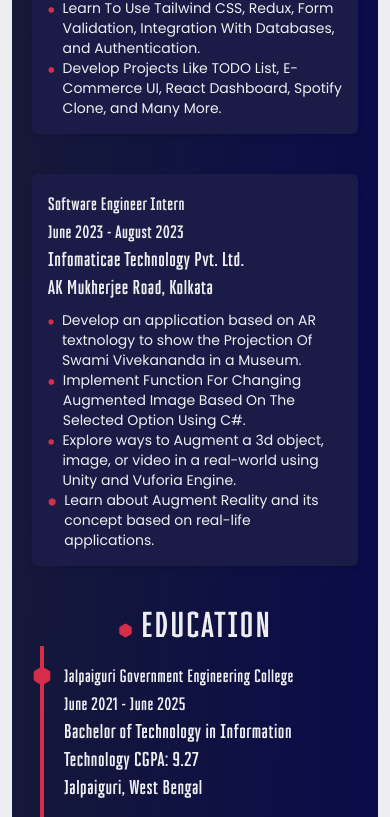
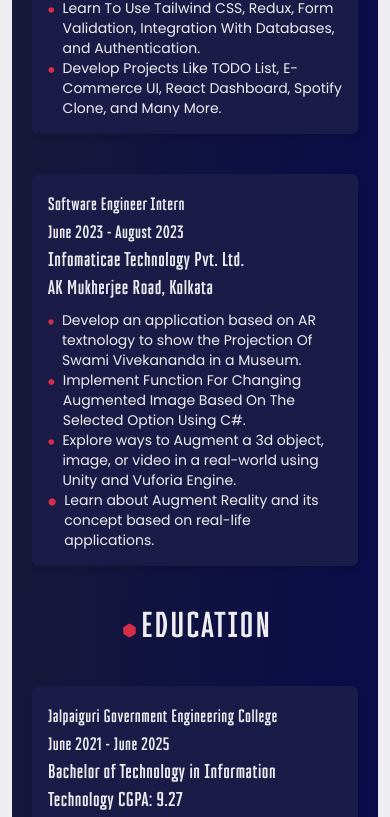
Before and after one commit to psykat1116/Portfolio, a Next.js app: page / in a window 390 px wide. Shown: the part 1154-1971 px from the top of the page. Built offline with nearby package versions, Linux system fonts and the light colour scheme.

Commit message:
Update Animation

```diff
--- a/components/Achievement/AchievementCard.tsx
+++ b/components/Achievement/AchievementCard.tsx
@@ -1,11 +1,30 @@
 import Link from "next/link";
 import { FiArrowUpRight } from "react-icons/fi";
 import { useMediaQuery } from "usehooks-ts";
+import { motion } from "framer-motion";
 
 interface AchievementCardInterface {
   link: string;
   title: string;
 }
+
+const offscreen = {
+  translateY: 200,
+  opacity: 0,
+  transition: {
+    duration: 0.5,
+    ease: [0.37, 0, 0.63, 1],
+  },
+};
+
+const onscreen = {
+  translateY: 0,
+  opacity: 1,
+  transition: {
+    duration: 0.7,
+    ease: [0, 0.55, 0.45, 1],
+  },
+};
 
 const AchievementCard: React.FC<AchievementCardInterface> = ({
   link,
@@ -13,6 +32,11 @@ const AchievementCard: React.FC<AchievementCardInterface> = ({
 }) => {
   const isMedium = useMediaQuery("(max-width: 768px)");
   return (
+    <motion.div
+      initial={offscreen}
+      whileInView={onscreen}
+      viewport={{ once: true }}
+    >
       <Link
         href={link}
         target="_blank"
@@ -24,6 +48,7 @@ const AchievementCard: React.FC<AchievementCardInterface> = ({
           className="ml-1 transition-all group-hover:translate-x-0.5 group-hover:-translate-y-0.5"
         />
       </Link>
+    </motion.div>
   );
 };
 
--- a/components/Education/Education.tsx
+++ b/components/Education/Education.tsx
@@ -15,7 +15,7 @@ const Education = () => {
       >
         <Text text="Education" size={15} />
       </div>
-      <div className="relative w-full flex flex-col gap-5 items-start pt-4 before:absolute before:content-[''] before:h-full before:w-1 before:top-0 before:left-2 before:bg-redcolor">
+      <div className="relative w-full flex flex-col gap-5 items-start mt-10">
         {EducationData.map((exp: EducationDataType) => (
           <EducationCard {...exp} key={exp.time} />
         ))}
--- a/components/Education/EducationCard.tsx
+++ b/components/Education/EducationCard.tsx
@@ -1,5 +1,5 @@
 import Link from "next/link";
-import { TbHexagonFilled } from "react-icons/tb";
+import { motion } from "framer-motion";
 
 interface EducationCardProps {
   institute: string;
@@ -10,6 +10,24 @@ interface EducationCardProps {
   locationLink: string;
 }
 
+const offscreen = {
+  translateY: "50%",
+  opacity: 0,
+  transition: {
+    duration: 0.5,
+    ease: [0.37, 0, 0.63, 1],
+  },
+};
+
+const onscreen = {
+  translateY: 0,
+  opacity: 1,
+  transition: {
+    duration: 0.7,
+    ease: [0, 0.55, 0.45, 1],
+  },
+};
+
 const EducationCard: React.FC<EducationCardProps> = ({
   info,
   institute,
@@ -19,8 +37,12 @@ const EducationCard: React.FC<EducationCardProps> = ({
   time,
 }) => {
   return (
-    <div className="relative text-lightprimary flex flex-col items-center w-full lg:w-3/4 pl-8">
-      <TbHexagonFilled className="absolute h-5 w-5 left-0 text-redcolor mt-1" />
+    <motion.div
+      initial={offscreen}
+      whileInView={onscreen}
+      viewport={{ once: true }}
+      className="relative text-lightprimary flex flex-col items-center w-full bg-[#1b1b47] p-4 rounded-md shadow-md"
+    >
       <div className="flex flex-col sm:flex-row justify-between w-full items-start md:items-center text-lg md:text-xl tracking-wide">
         <Link href={instituteLink} target="_blank">
           {institute}
@@ -33,7 +55,7 @@ const EducationCard: React.FC<EducationCardProps> = ({
           {location}
         </Link>
       </div>
-    </div>
+    </motion.div>
   );
 };
 
--- a/components/Navbar.tsx
+++ b/components/Navbar.tsx
@@ -19,12 +19,12 @@ const Navbar = () => {
         />
       </Link>
       <div className="md:flex hidden items-center text-2xl justify-between gap-3 ml-10">
-        <Text text="Experience" href="#experience" />
-        <Text text="Project" href="#project" />
-        <Text text="Profile" href="#profile" />
-        <Text text="Achievement" href="#achievement" />
-        <Text text="Tech Skill" href="#techskill" />
-        <Text text="Contact Me" href="#contact" />
+        <Text text="Experience" href="#experience" animate={false} />
+        <Text text="Project" href="#project" animate={false} />
+        <Text text="Profile" href="#profile" animate={false} />
+        <Text text="Achievement" href="#achievement" animate={false} />
+        <Text text="Tech Skill" href="#techskill" animate={false} />
+        <Text text="Contact Me" href="#contact" animate={false} />
       </div>
       <Link
         className="text-xl scale-90 md:scale-100 px-3 py-0.5 bg-redcolor rounded-sm text-lightprimary flex items-center justify-center cursor-pointer hover:bg-redcolor/85 group"
--- a/components/Text.tsx
+++ b/components/Text.tsx
@@ -1,4 +1,5 @@
 import Link from "next/link";
+import { motion } from "framer-motion";
 import { TbHexagonFilled } from "react-icons/tb";
 
 interface TextProps {
@@ -6,18 +7,43 @@ interface TextProps {
   className?: string;
   size?: number;
   href?: string;
+  animate?: boolean;
 }
+
+const offscreen = {
+  translateX: "50%",
+  opacity: 0,
+  transition: {
+    duration: 0.5,
+    ease: [0.37, 0, 0.63, 1],
+  },
+};
+
+const onscreen = {
+  translateX: 0,
+  opacity: 1,
+  transition: {
+    duration: 0.7,
+    ease: [0, 0.55, 0.45, 1],
+  },
+};
 
 const Text: React.FC<TextProps> = ({
   text,
   className,
   size = 8,
   href = "/",
+  animate = true,
 }) => {
   return (
-    <div className="flex items-end gap-2 group">
+    <motion.div
+      initial={offscreen}
+      whileInView={onscreen}
+      viewport={animate ? { once: true, margin: "-100px" } : { once: true }}
+      className="flex items-end gap-2 group"
+    >
       <TbHexagonFilled
-        className="text-redcolor opacity-100 group-hover:opacity-0 group-hover:transition-all group-hover:duration-100 group-hover:ease-in-out translate-x-0 group-hover:translate-x-10 mb-2"
+        className="text-redcolor opacity-100 group-hover:opacity-0 group-hover:transition-all group-hover:duration-100 group-hover:ease-in-out translate-x-1 group-hover:translate-x-10 mb-2"
         size={size}
       />
       <Link
@@ -27,7 +53,7 @@ const Text: React.FC<TextProps> = ({
       >
         {text}
       </Link>
-    </div>
+    </motion.div>
   );
 };
 
```
Lines whose indentation alone changed are shown as unchanged.
